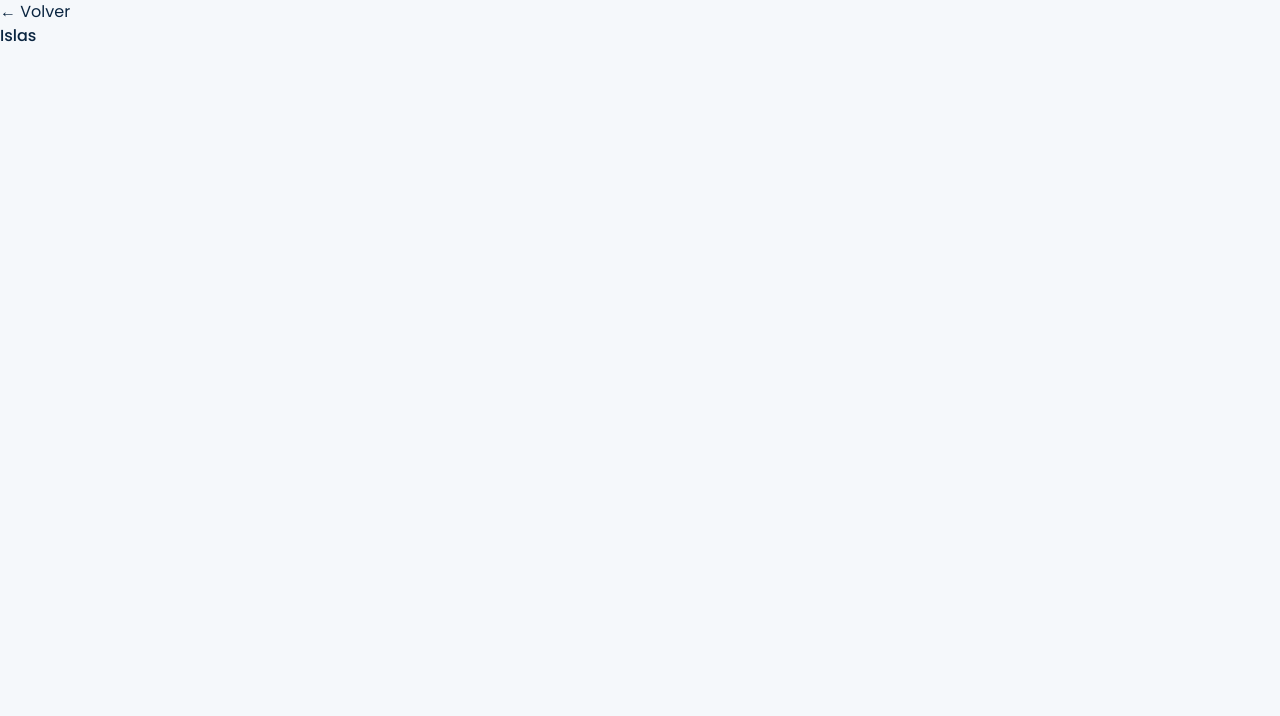
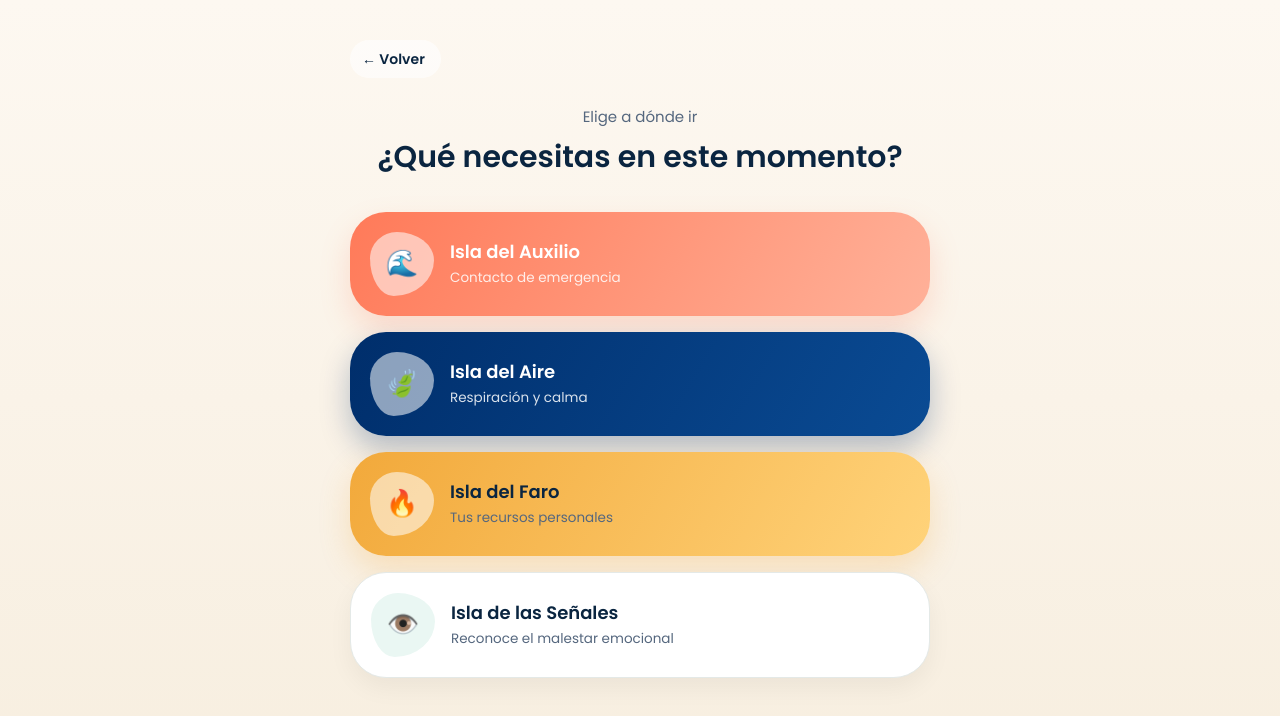
Before and after one commit to JuanRueda08-ucc/ancla-calma, a React (Vite) app in the folder calma-app/: page /islas in a window 1280 px wide. Shown: the top 716 px of the page. Built offline with nearby package versions, Linux system fonts and the light colour scheme; a web font is replaced by a local one.

Commit message:
feat: implement Islas screen (main island menu)

```diff
--- a/calma-app/src/components/BackButton.jsx
+++ b/calma-app/src/components/BackButton.jsx
@@ -1,5 +1,12 @@
 import { Link } from 'react-router-dom'
 
 export default function BackButton({ to }) {
-  return <Link to={to}>← Volver</Link>
+  return (
+    <Link
+      to={to}
+      className="mb-7 inline-flex items-center gap-1.5 rounded-full bg-white/60 py-[9px] pl-3 pr-4 text-sm font-semibold text-ink"
+    >
+      ← Volver
+    </Link>
+  )
 }
--- a/calma-app/src/screens/Islas.jsx
+++ b/calma-app/src/screens/Islas.jsx
@@ -1,10 +1,110 @@
+import { useNavigate } from 'react-router-dom'
+import { motion } from 'framer-motion'
 import BackButton from '../components/BackButton'
+import { riseIn } from '../animations/transitions'
+
+const BLOB_RADIUS = '42% 58% 63% 37% / 41% 44% 56% 59%'
+
+const ISLAS = [
+  {
+    to: '/islas/auxilio',
+    emoji: '🌊',
+    title: 'Isla del Auxilio',
+    description: 'Contacto de emergencia',
+    variant: 'dark',
+    background: 'bg-[linear-gradient(120deg,#FF7A59,#FFB199)]',
+    shadow: 'shadow-[0_14px_30px_rgba(255,122,89,0.22)]',
+    blobBg: 'bg-white/[0.55]',
+  },
+  {
+    to: '/islas/aire',
+    emoji: '🍃',
+    title: 'Isla del Aire',
+    description: 'Respiración y calma',
+    variant: 'dark',
+    background: 'bg-[linear-gradient(120deg,#002E6B,#0A4B94)]',
+    shadow: 'shadow-[0_14px_30px_rgba(0,46,107,0.28)]',
+    blobBg: 'bg-white/[0.55]',
+  },
+  {
+    to: '/islas/faro',
+    emoji: '🔥',
+    title: 'Isla del Faro',
+    description: 'Tus recursos personales',
+    variant: 'light',
+    background: 'bg-[linear-gradient(120deg,#F2A93B,#FFD37A)]',
+    shadow: 'shadow-[0_14px_30px_rgba(242,169,59,0.25)]',
+    blobBg: 'bg-white/[0.55]',
+  },
+  {
+    to: '/islas/senales',
+    emoji: '👁️',
+    title: 'Isla de las Señales',
+    description: 'Reconoce el malestar emocional',
+    variant: 'light',
+    background: 'bg-white border-[1.5px] border-solid border-[#E4E9E7]',
+    shadow: 'shadow-[0_10px_24px_rgba(0,0,0,0.05)]',
+    blobBg: 'bg-senales-bg',
+  },
+]
+
+function IslaCard({ to, emoji, title, description, variant, background, shadow, blobBg, delay }) {
+  const navigate = useNavigate()
+  const isDark = variant === 'dark'
+
+  const activate = () => navigate(to)
+
+  return (
+    <motion.div
+      {...riseIn(delay)}
+      role="button"
+      tabIndex={0}
+      onClick={activate}
+      onKeyDown={(e) => {
+        if (e.key === 'Enter' || e.key === ' ') {
+          e.preventDefault()
+          activate()
+        }
+      }}
+      whileHover={{ y: -2, transition: { duration: 0.15 } }}
+      whileTap={{ y: -2, transition: { duration: 0.15 } }}
+      className={`relative mb-4 flex w-full cursor-pointer items-center gap-4 overflow-hidden rounded-xl p-5 ${background} ${shadow}`}
+    >
+      <div
+        className={`flex h-16 w-16 flex-shrink-0 items-center justify-center text-[26px] ${blobBg}`}
+        style={{ borderRadius: BLOB_RADIUS }}
+      >
+        {emoji}
+      </div>
+      <div>
+        <h3 className={`mb-0.5 text-lg font-semibold ${isDark ? 'text-white' : 'text-ink'}`}>
+          {title}
+        </h3>
+        <p className={`text-[13.5px] ${isDark ? 'text-white/[0.85]' : 'text-ink-soft'}`}>
+          {description}
+        </p>
+      </div>
+    </motion.div>
+  )
+}
 
 export default function Islas() {
   return (
-    <div>
-      <BackButton to="/elegir" />
-      <h1>Islas</h1>
+    <div className="min-h-screen bg-gradient-to-b from-[#FDF8F1] to-[#F7EEDF]">
+      <div className="mx-auto max-w-[620px] px-5 pb-20 pt-10">
+        <BackButton to="/elegir" />
+
+        <motion.div {...riseIn(0)} className="mb-8 text-center">
+          <p className="mb-1.5 text-[15px] text-ink-soft">Elige a dónde ir</p>
+          <h1 className="text-[30px] font-semibold text-ink">
+            ¿Qué necesitas en este momento?
+          </h1>
+        </motion.div>
+
+        {ISLAS.map((isla, index) => (
+          <IslaCard key={isla.to} {...isla} delay={0.08 * (index + 1)} />
+        ))}
+      </div>
     </div>
   )
 }
```
